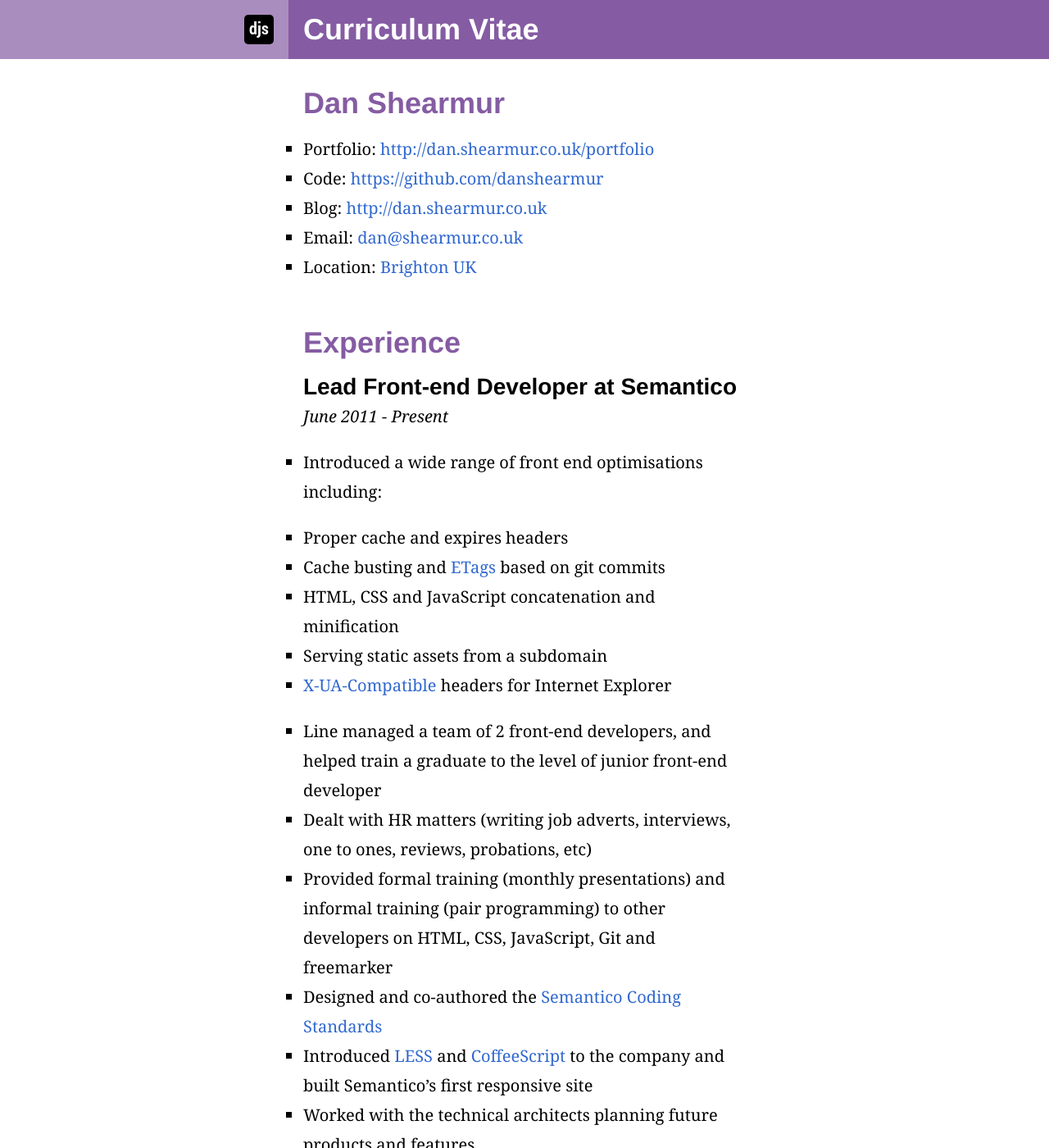
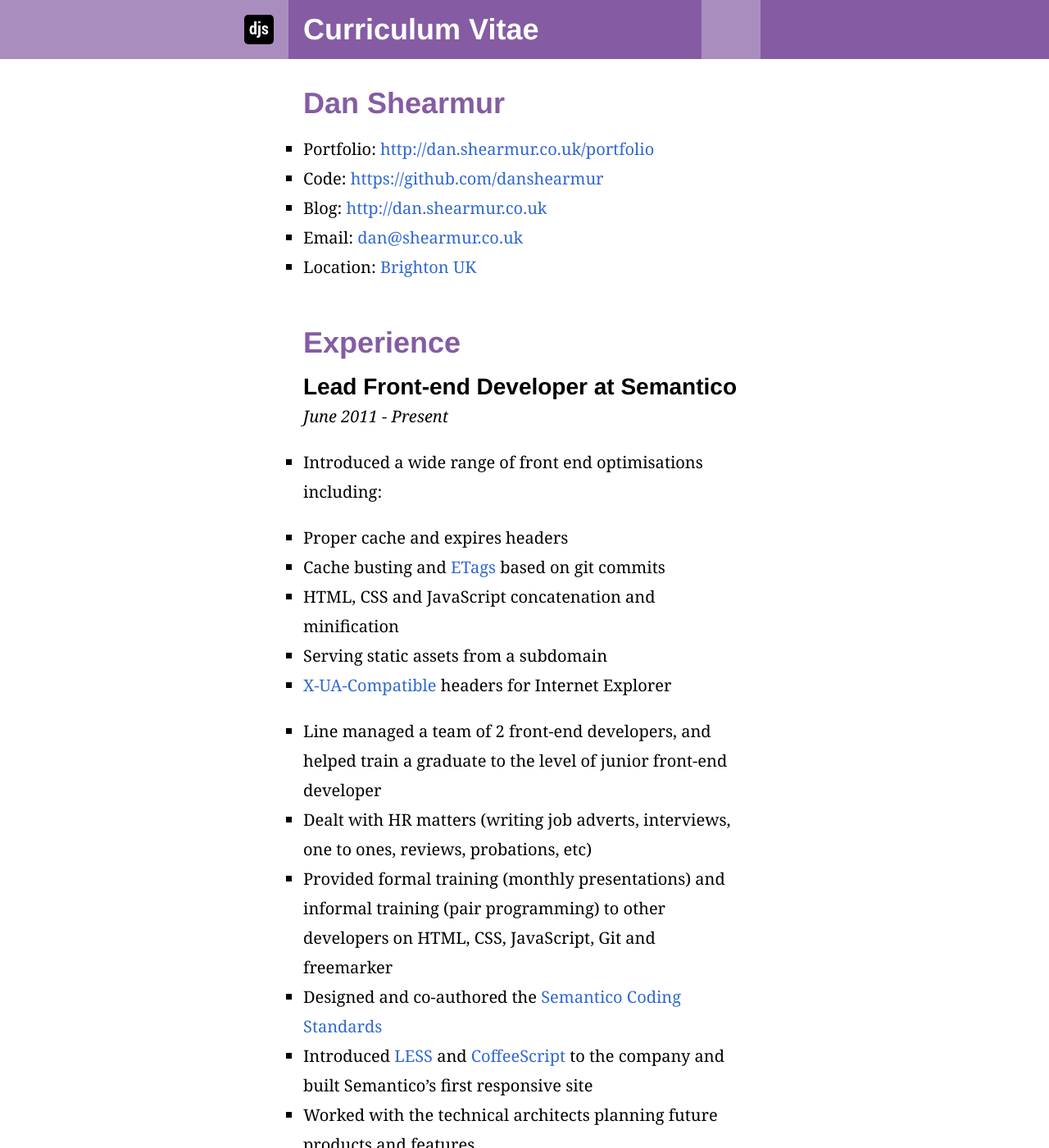
Before and after one commit to danshearmur/site, a Jekyll site: the page built from cv/index.html, in a window 1280 px wide and 1400 px high. Shown: the whole window at 82% size. Built offline with Jekyll 4.4.1, drawn with Linux system fonts in a browser that asks for light colours; nearby versions of some CDN libraries.

Commit message:
download pdf button

```diff
--- a/_includes/cv/css/cv.css
+++ b/_includes/cv/css/cv.css
@@ -76,6 +76,13 @@ li > p {
     margin-bottom: 18px;
 }
 
+.nav {
+    position: absolute;
+    top: 0;
+    right: 0;
+    height: 72px;
+}
+
 /*
 # MODULE
 */
@@ -134,6 +141,22 @@ li > p {
     margin-top: 72px;
 }
 
+.nav a,
+.nav a:visited {
+    display: block;
+    width: 72px;
+    height: 72px;
+    color: #000;
+    font-size: 36px;
+    line-height: 72px;
+    text-align: center;
+    background: hsl(275, 28%, 65%);
+}
+
+.nav a:hover,
+.nav a:active {
+    color: #fff;
+}
 
 /*
 # STATE
--- a/cv/index.html
+++ b/cv/index.html
@@ -9,6 +9,7 @@ layout: none
     <style>
 {% include cv/css/cv.css %}
     </style>
+    <link href="//netdna.bootstrapcdn.com/font-awesome/3.0/css/font-awesome.css" rel="stylesheet" />
 </head>
 <body>
 
@@ -17,6 +18,10 @@ layout: none
 
             <a class="logo" href="http://dan.shearmur.co.uk">djs</a>
             <h1 class="title">Curriculum Vitae</h1>
+
+            <nav class="nav">
+                <a title="Download CV in a pdf" href="cv.pdf"><span class="icon-download"></span></a>
+            </nav>
 
         </div>
     </header>
```
